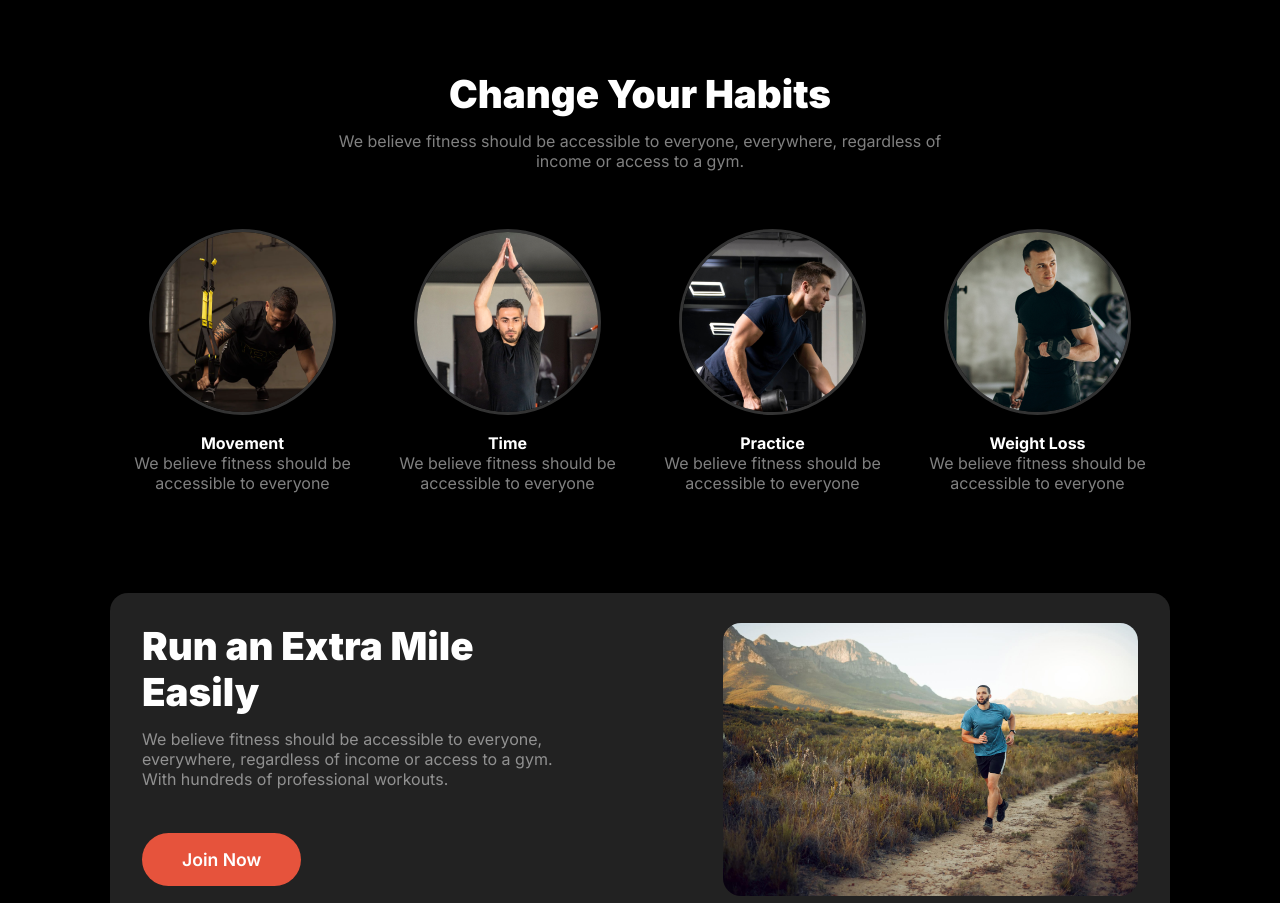
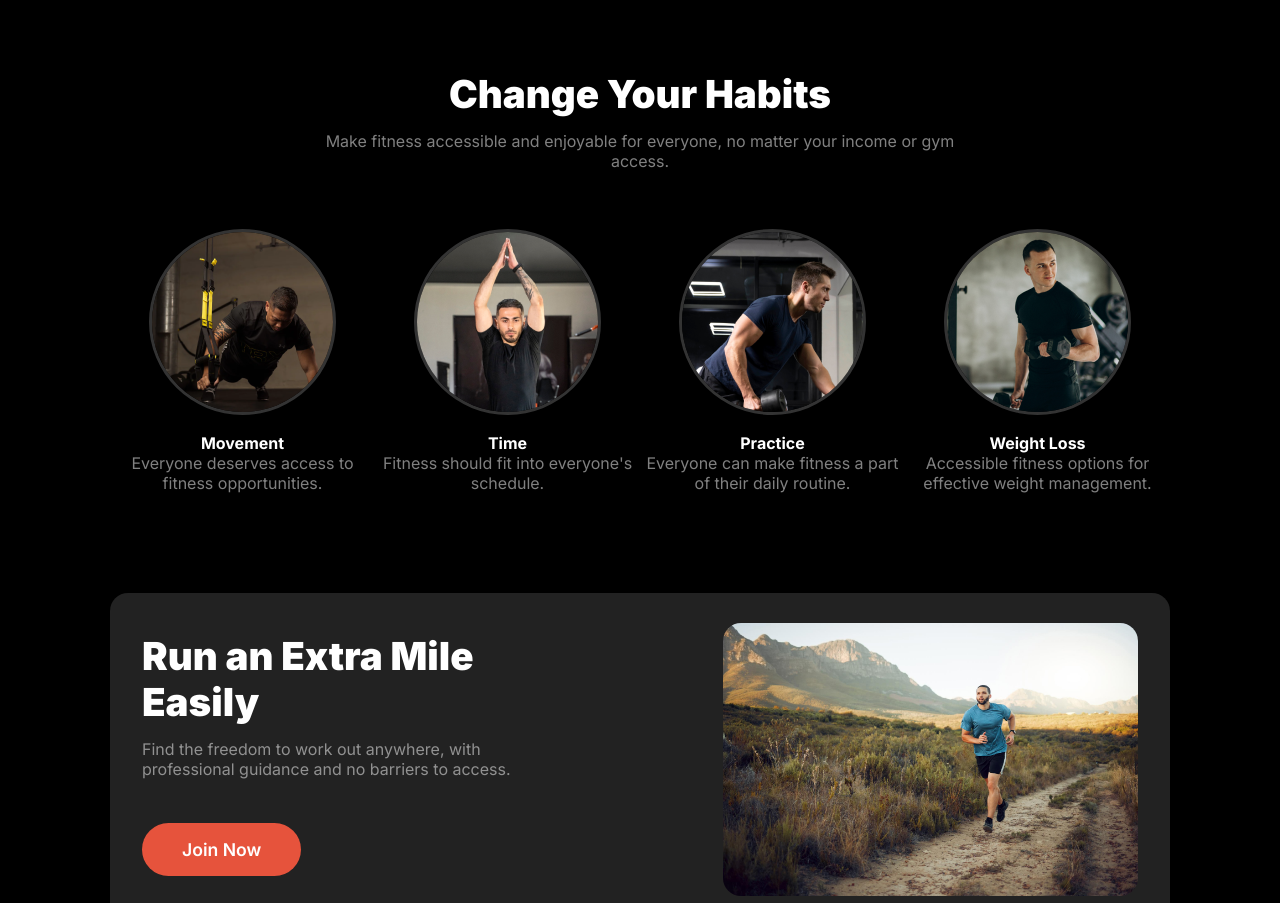
Before and after one commit to Himel-010/Assignment-2, a plain HTML site: page index.html in a window 1280 px wide. Shown: the part 1300-2203 px from the top of the page. Drawn offline with Linux system fonts and the light colour scheme; a web font is replaced by a local one.

Commit message:
Final Push!!!!!!!!!

```diff
--- a/index.html
+++ b/index.html
@@ -84,28 +84,30 @@
         <section class="fitness-container">
             <div class="fitness-text text-box">
                 <h1 class="heading">Change Your Habits</h1>
-                <p>We believe fitness should be accessible to everyone, everywhere, regardless of income or access to a gym.</p>
+                <p>Make fitness accessible and enjoyable for everyone, no matter your income or gym access.</p>
             </div>
             <div class="fitness-image">
                 <div class="fitness">
                     <img src="images/image 3.png" alt="">
                     <h4>Movement</h4>
-                    <p>We believe fitness should be accessible to everyone</p>
+                    <p>Everyone deserves access to fitness opportunities.</p>
                 </div>
                 <div class="fitness">
                     <img src="images/image 2.png" alt="">
                     <h4>Time</h4>
-                    <p>We believe fitness should be accessible to everyone</p>
+                    <p>Fitness should fit into everyone's schedule.</p>
                 </div>
                 <div class="fitness">
                     <img src="images/image 4.png" alt="">
                     <h4>Practice</h4>
-                    <p>We believe fitness should be accessible to everyone</p>
+                    <p>Everyone can make fitness a part of their daily routine.
+
+                    </p>
                 </div>
                 <div class="fitness">
                     <img src="images/image 5.png" alt="">
                     <h4>Weight Loss</h4>
-                    <p>We believe fitness should be accessible to everyone</p>
+                    <p>Accessible fitness options for effective weight management.</p>
                 </div>
             </div>
         </section>
@@ -114,7 +116,7 @@
             <div class="run-exercise">
                 <div class="run-exercise-text gap">
                     <h1 class="heading">Run an Extra Mile Easily</h1>
-                    <p>We believe fitness should be accessible to everyone, everywhere, regardless of income or access to a gym. With hundreds of professional workouts.</p>
+                    <p>Find the freedom to work out anywhere, with professional guidance and no barriers to access.</p>
                     <button class="btn">Join Now</button>
                 </div>
                 <div class="run-exercise-image">
@@ -126,7 +128,7 @@
         <section class="training-container">
             <div class="training-text gap">
                 <h1 class="heading">Trainings and Exercises</h1>
-                <p>We believe fitness should be accessible to everyone, everywhere, regardless of income or access to a gym.</p>
+                <p>Our platform ensures fitness is within reach for everyone, anywhere, regardless of financial or gym constraints.</p>
             </div>
 
             <div class="training-images">
@@ -154,7 +156,8 @@
         <section class="calculator-text-section">
             <div class="text-box">
                 <h1 class="heading">BMI Calculator</h1>
-                <p>We believe fitness should be accessible to everyone, everywhere, regardless of income or access to a gym.</p>
+                <p>A tool for everyone to assess their fitness level, regardless of financial status or gym access.
+                </p>
             </div>
         </section>
 
@@ -193,7 +196,7 @@
                 </div>
                 <div class="bmi-calc gap">
                     <h1>Calculate your BMI</h1>
-                    <p>We believe fitness should be accessible to everyone, everywhere, regardless of income or access to a gym. </p>
+                    <p>Easily calculate your BMI to understand your fitness status, accessible to everyone. </p>
                     <form class="gap" action="">
                         <div class="input-box">
                             <div><input type="text" placeholder="Height/cm"></div>
@@ -212,7 +215,8 @@
         <section class="team">
             <div class="team-text text-box">
                 <h1 class="heading">Meet Our Team</h1>
-                <p>We believe fitness should be accessible to everyone, everywhere, regardless of income or access to a gym.</p>
+                <p>Our dedicated trainers are here to support your fitness journey, making it accessible to all.
+                </p>
             </div>
             <div class="team-images ">
                 <div class="team-member team-member1">
@@ -249,7 +253,7 @@
             <div class="footer-text-section">
                 <div class="footer-logo-section gap">
                     <h1><em>Fitness</em></h1>
-                    <p>We believe fitness should be accessible to everyone, everywhere, regardless of income or access to a gym. With hundreds of professional workouts.</p>
+                    <p>Dedicated to making fitness accessible for everyone, with a wide range of professional workouts.</p>
                 </div>
                 <div class="footer-service gap">
                     <h2>Get Started</h2>
```
